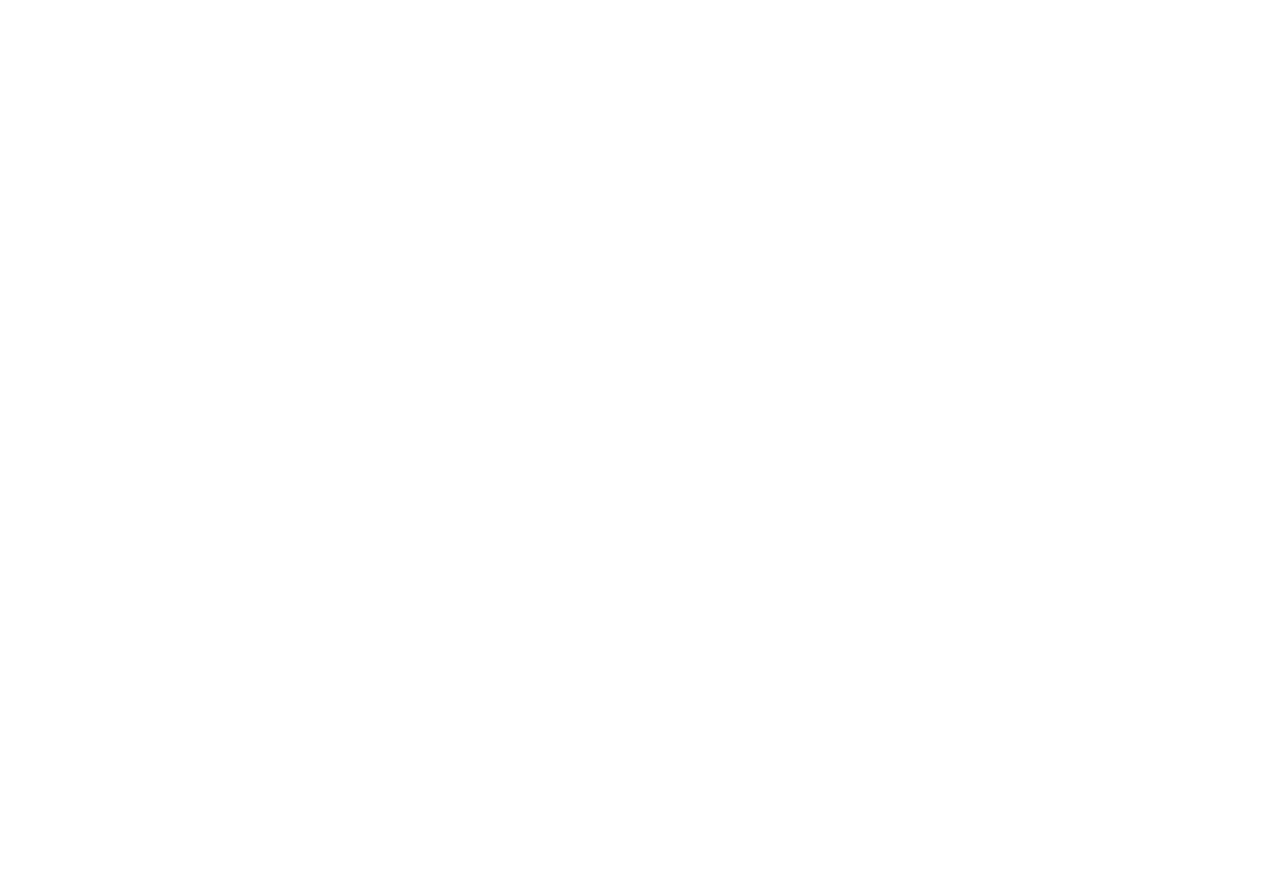
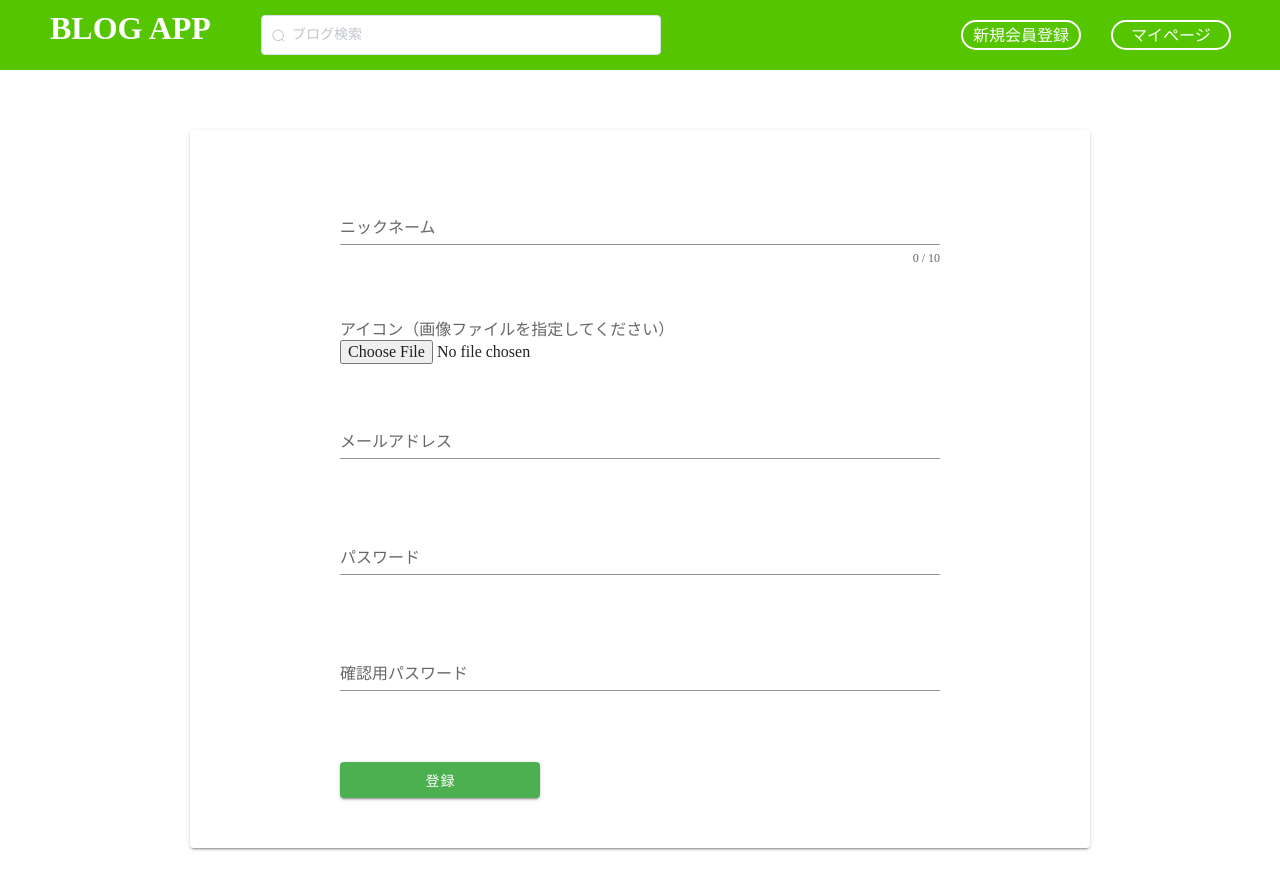
Before and after one commit to yusuke39/BlogApplication, a Vue app in the folder web/: page /userRegister in a window 1280 px wide. Shown: the top 890 px of the page. Before the commit the page ends 800 px from the top, so only its background shows below. Built offline with nearby package versions, Linux system fonts and the light colour scheme.

Commit message:
新規会員登録

```diff
--- a/web/src/router/router.js
+++ b/web/src/router/router.js
@@ -3,6 +3,7 @@ import VueRouter from 'vue-router'
 const AdminLogin = () => import(/* webpackChunkName: 'AdminLogin' */ '../views/adminLogin.vue')
 const UserHeader = () => import(/* webpackChunkName: 'AdminLogin' */ '../views/userHeader.vue')
 const AdminHeader = () => import(/* webpackChunkName: 'AdminLogin' */ '../views/adminHeader.vue')
+const NewUserRegister = () => import(/* webpackChunkName: 'AdminLogin' */ '../views/newUserRegister.vue')
 
 Vue.use(VueRouter)
 
@@ -21,6 +22,11 @@ const routes = [
     path: '/adminHeader',
     name: 'adminHeader',
     component: AdminHeader
+  },
+  {
+    path: '/userRegister',
+    name: 'userRegister',
+    component: NewUserRegister
   }
 ]
 
--- /dev/null
+++ b/web/src/views/newUserRegister.vue
@@ -0,0 +1,95 @@
+<template>
+<div>
+<user-header class="user-header"></user-header>
+<v-card class="register-card">
+  <form>
+    <v-text-field
+      v-model="nickName"
+      :error-messages="nameErrors"
+      :counter="10"
+      label="ニックネーム"
+      required
+      @input="$v.name.$touch()"
+      @blur="$v.name.$touch()"
+      class="register-input-form"
+    ></v-text-field>
+    <div class="register-input-form">
+      <label class="file-label">アイコン（画像ファイルを指定してください）</label>
+      <div class="custom-file" style="overflow: hidden;">
+        <input type="file" id="cutomfile" class="custom-file-input" name="imageFile" />
+      </div>
+    </div>
+    <v-text-field
+      v-model="email"
+      :error-messages="emailErrors"
+      label="メールアドレス"
+      required
+      @input="$v.email.$touch()"
+      @blur="$v.email.$touch()"
+      class="register-input-form"
+    ></v-text-field>
+      <v-text-field
+      type="password"
+      v-model="password"
+      :error-messages="emailErrors"
+      label="パスワード"
+      required
+      @input="$v.email.$touch()"
+      @blur="$v.email.$touch()"
+      class="register-input-form"
+    ></v-text-field>
+      <v-text-field
+      type="password"
+      v-model="confirmPassword"
+      :error-messages="emailErrors"
+      label="確認用パスワード"
+      required
+      @input="$v.email.$touch()"
+      @blur="$v.email.$touch()"
+      class="register-input-form"
+    ></v-text-field>
+
+    <div class="v-application">
+      <v-btn color="success" @click="submit" class="register-button">登録</v-btn>
+    </div>
+  </form>
+</v-card>
+</div>
+</template>
+
+<script>
+import UserHeader from './userHeader'
+export default {
+  components: {
+    UserHeader
+  },
+  template: '<user-header>'
+}
+</script>
+
+<style scoped>
+.register-card{
+    width: 900px;
+    margin: auto;
+    margin-bottom: 60px;
+    margin-top: 60px;
+    padding: 20px;
+  }
+
+  .register-input-form{
+    width: 600px;
+    margin: auto;
+    margin-top: 50px;
+  }
+
+  .register-button{
+    margin-top: 50px;
+    margin-bottom: 30px;
+    margin-left: 130px;
+    width: 200px;
+  }
+
+  .file-label{
+    color: rgba(0, 0, 0, 0.6);
+  }
+</style>
```
